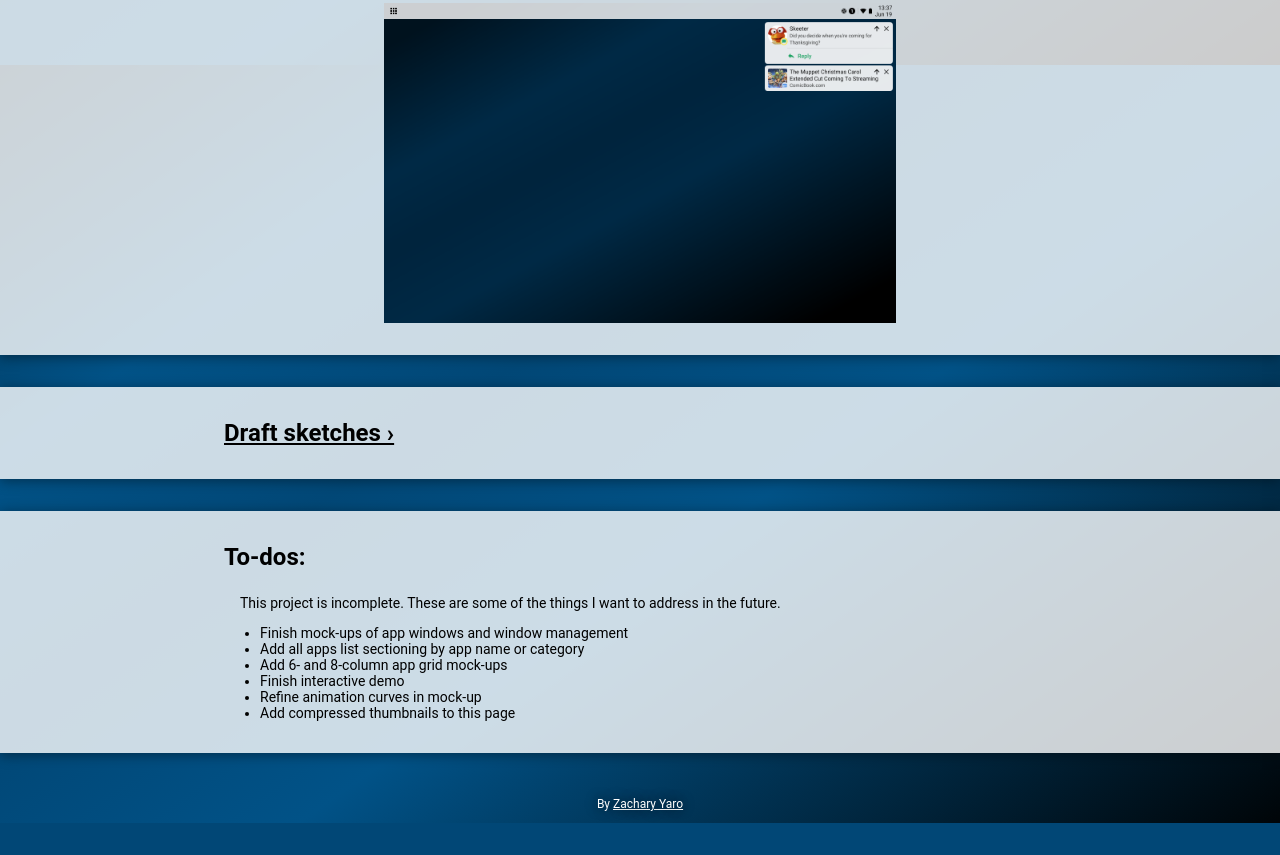
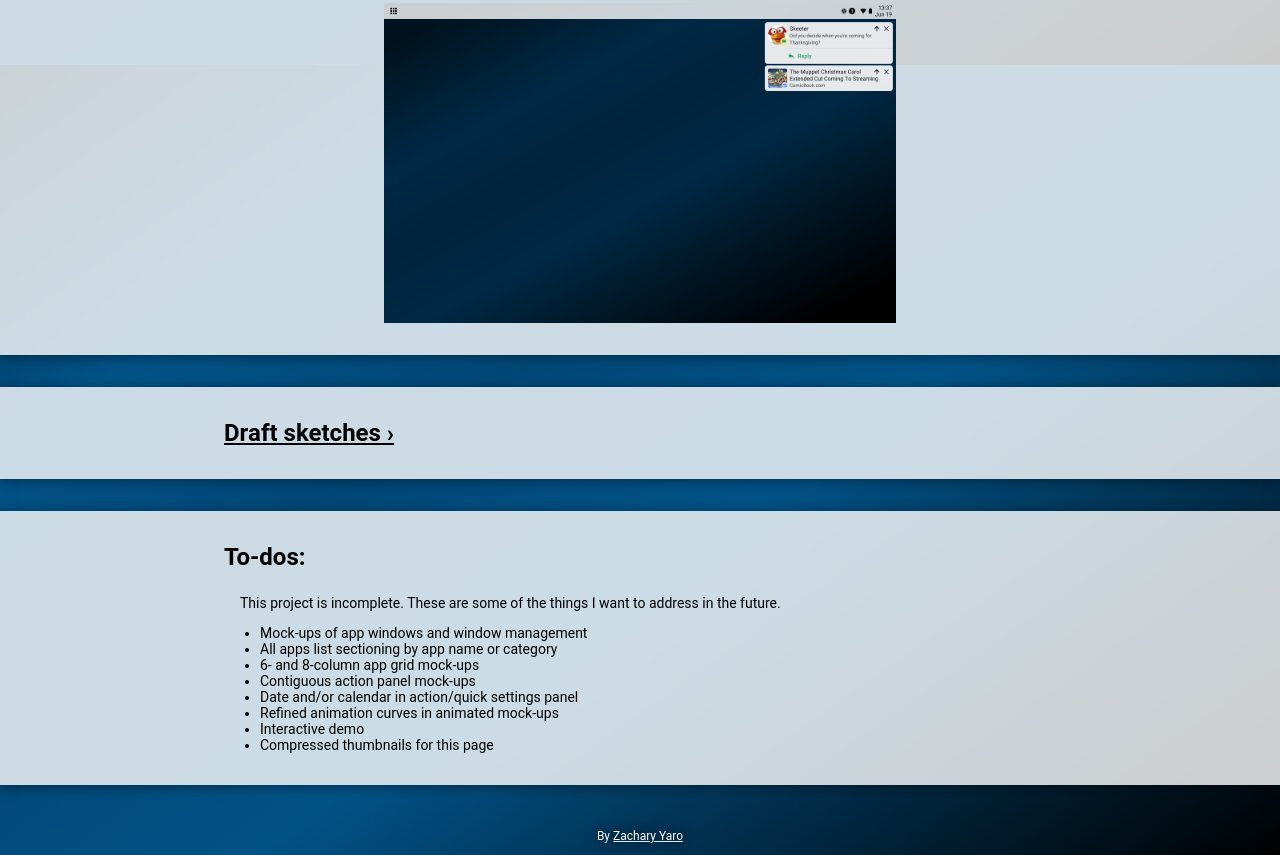
Before and after one commit to ZMYaro/ideal-ux-site, a plain HTML site: page index.html in a window 1280 px wide. Shown: the part 2335-3190 px from the top of the page. Before the commit the page ends 3158 px from the top, so only its background shows below. Drawn offline with Linux system fonts and the light colour scheme.

Commit message:
Tweak wording of and add additional to-dos

```diff
--- a/index.html
+++ b/index.html
@@ -83,12 +83,14 @@
 			<h2>To-dos:</h2>
 			<p>This project is incomplete.  These are some of the things I want to address in the future.</p>
 			<ul>
-				<li>Finish mock-ups of app windows and window management</li>
-				<li>Add all apps list sectioning by app name or category</li>
-				<li>Add 6- and 8-column app grid mock-ups</li>
-				<li>Finish interactive demo</li>
-				<li>Refine animation curves in mock-up</li>
-				<li>Add compressed thumbnails to this page</li>
+				<li>Mock-ups of app windows and window management</li>
+				<li>All apps list sectioning by app name or category</li>
+				<li>6- and 8-column app grid mock-ups</li>
+				<li>Contiguous action panel mock-ups</li>
+				<li>Date and/or calendar in action/quick settings panel</li>
+				<li>Refined animation curves in animated mock-ups</li>
+				<li>Interactive demo</li>
+				<li>Compressed thumbnails for this page</li>
 			</ul>
 		</section>
 		<footer>
```
